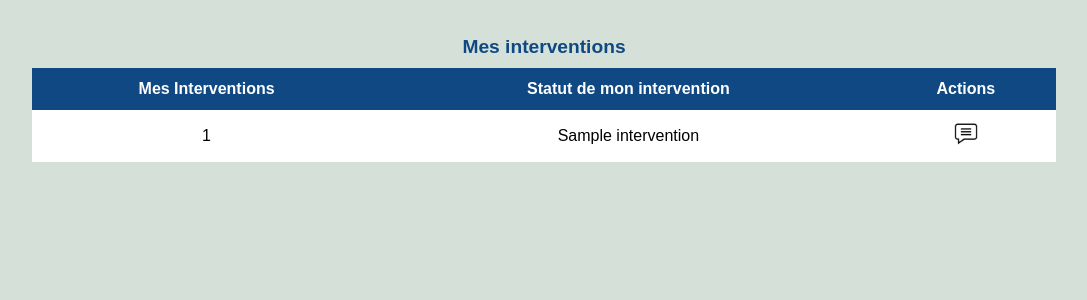
After one commit to imenemch/Energie-Control, a PHP site: template tp1/app/templates/interventionstandaristes.html.twig in a window 1280 px wide. The commit adds this page. Shown: the top 300 px of the page, without its empty margins (96-1183 px from the left). Run offline with PHP 8.4, Linux system fonts and the light colour scheme; the template is opened without the code that fills it: most values are stand-ins (such as "Sample title", 1, 10 or a date in 2020); some libraries are stand-ins or nearby versions.

Commit message:
ajout des boutons avec du style sur la partie listeinterventions & ajout de la partie mes interventions

```diff
--- /dev/null
+++ b/tp1/app/templates/interventionstandaristes.html.twig
@@ -0,0 +1,34 @@
+<!DOCTYPE html>
+<html lang="fr">
+<head>
+    <meta charset="UTF-8">
+    <meta name="viewport" content="width=device-width, initial-scale=1.0">
+    <title> Mes interventions </title>
+    <link rel="stylesheet" href="../css/styles.css">
+
+</head>
+<body>
+<div class="container">
+    <h2>Mes interventions</h2>
+
+    <table class="interventions-table">
+        <thead>
+            <tr>
+                <th class="id-intervention">Mes Interventions</th>
+                <th class="statut-intervention">Statut de mon intervention</th>
+                <th class="actions">Actions</th>
+            </tr>
+        </thead>
+        <tbody>
+            {% for intervention in interventions %}
+            <tr>
+                <td>{{ intervention.id_intervention }}</td>
+                <td>{{ intervention.nom_statut }}</td>
+               <td><a href="addCommentaire.php?id={{ intervention.id_intervention }}"><img src="../img/commentaire.png" alt="Ajouter un commentaire" style="width: 24px; height: 24px;" ></a></td>
+            </tr>
+            {% endfor %}
+        </tbody>
+    </table>
+</div>
+</body>
+</html>
```
Also changed, not shown: tp1/app/templates/listeIntervention.html.twig (+14 -1 lines), tp1/app/public/interventionstandaristes.php (added).
